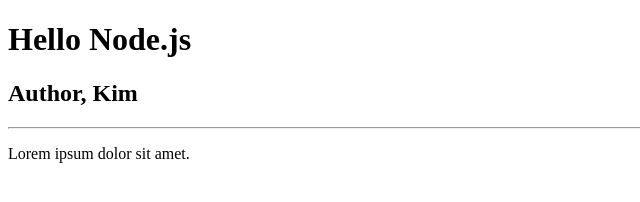
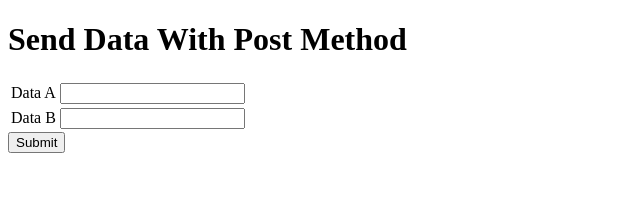
Before and after one commit to JiniousKim/node, a website: page main/HTMLPage.html in a window 1280 px wide. Shown: the whole page, without its empty margins (0-640 px from the left). Drawn offline with Linux system fonts and the light colour scheme.

Commit message:
[2020-08-18] get & post test

```diff
--- a/main/HTMLPage.html
+++ b/main/HTMLPage.html
@@ -6,10 +6,20 @@
 </head>
 <body>
 <div>
-	<h1>Hello Node.js</h1>
-	<h2>Author, Kim</h2>
-	<hr />
-	<p>Lorem ipsum dolor sit amet.</p>
+	<h1>Send Data With Post Method</h1>
+	<form method="post">
+		<table>
+			<tr>
+				<td><label>Data A</label></td>
+				<td><input type="text" name="data_a"></td>
+			</tr>
+			<tr>
+				<td><label>Data B</label></td>
+				<td><input type="text" name="data_b"></td>
+			</tr>
+		</table>
+		<input type="submit">
+	</form>
 </div>
 </body>
 </html>
```
Also changed, not shown: main/main.js (+14 -3 lines).
